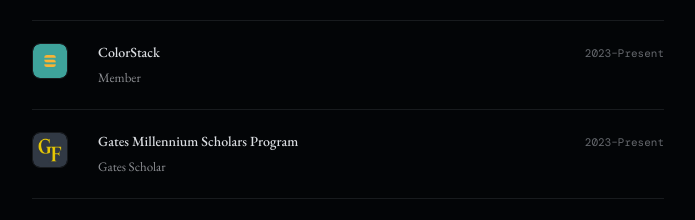
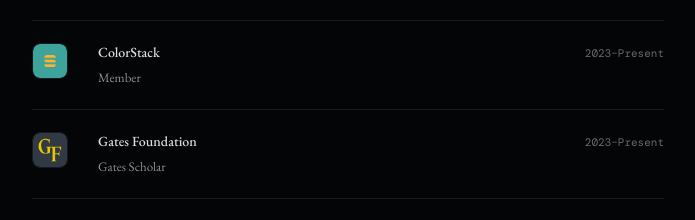
Before and after one commit to AlonzoJI/Chapis, a Next.js app: page / in a window 1280 px wide. Shown: the part 1620-1840 px from the top of the page, without its empty margins (292-987 px from the left). Built offline with nearby package versions, Linux system fonts and the light colour scheme; no server answers; the database is empty; a web font is replaced by a local one.

Commit message:
small changes

```diff
--- a/app/page.tsx
+++ b/app/page.tsx
@@ -15,7 +15,7 @@
   { logo: '/logos/mlt_logo.jpeg', name: 'Management Leadership for Tomorrow', year: '2024–Present', role: '2027 Career Prep Fellow' },
   { logo: '/logos/seousa_logo.jpeg', name: 'Sponsors for Educational Opportunity', year: '2025', role: 'Tech Developer' },
   { logo: '/logos/colorstack_logo.jpeg', name: 'ColorStack', year: '2023–Present', role: 'Member' },
-  { logo: '/logos/bill__melinda_gates_foundation_logo.jpeg', name: 'Gates Millennium Scholars Program', year: '2023–Present', role: 'Gates Scholar' },
+  { logo: '/logos/bill__melinda_gates_foundation_logo.jpeg', name: 'Gates Foundation', year: '2023–Present', role: 'Gates Scholar' },
   { logo: '/logos/horatio_alger_association_logo.jpeg', name: 'Horatio Alger Association', year: '2022–Present', role: 'State Scholar' },
 ];
 
```
